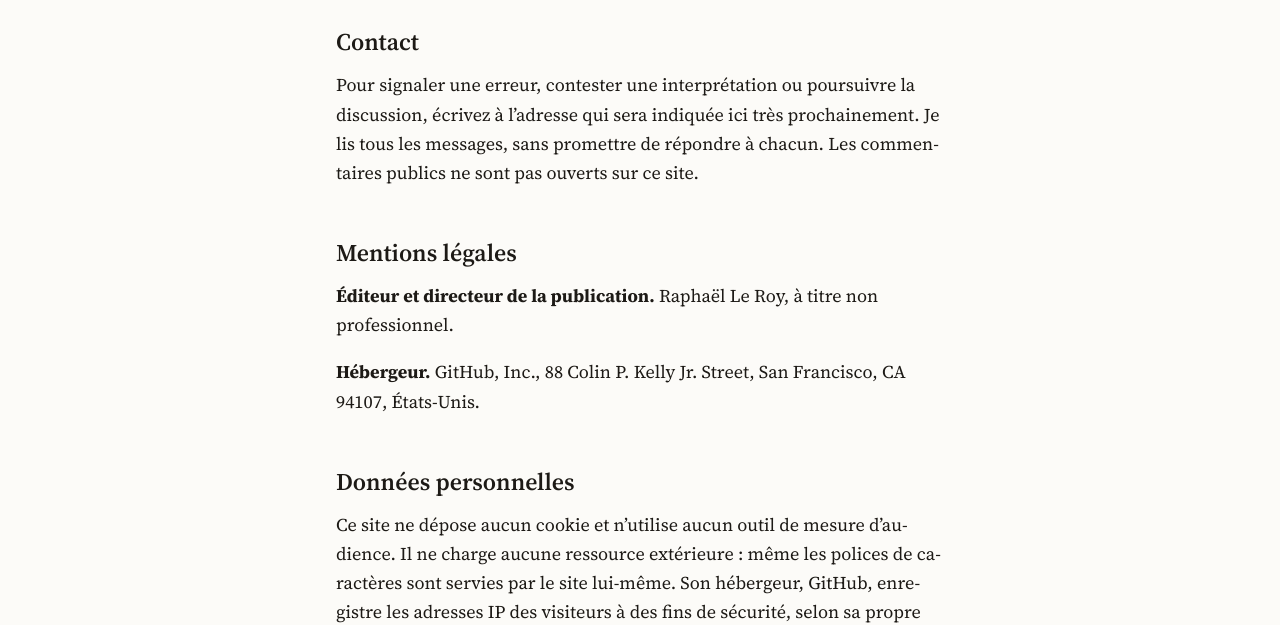
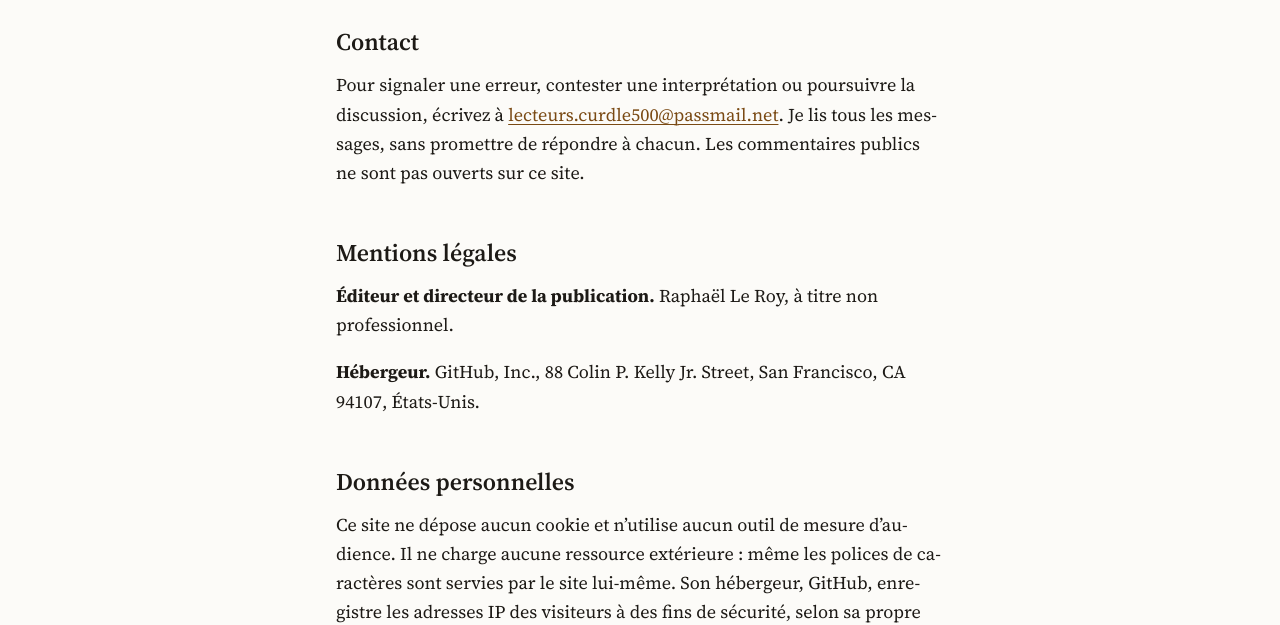
Before and after one commit to raphael-leroy55/raphael-leroy55.github.io, a plain HTML site: page contact.html in a window 1280 px wide. Shown: the part 181-806 px from the top of the page. Drawn offline with Linux system fonts and the light colour scheme.

Commit message:
adresse de contact

```diff
--- a/contact.html
+++ b/contact.html
@@ -21,7 +21,7 @@
 </div></header>
 <main class="chapter">
 <div class="wrap"><h1>Contact et mentions légales</h1><article class="text prose"><h2 id="contact">Contact</h2>
-<p>Pour signaler une erreur, contester une interprétation ou poursuivre la discussion, écrivez à l’adresse qui sera indiquée ici très prochainement. Je lis tous les messages, sans promettre de répondre à chacun. Les commentaires publics ne sont pas ouverts sur ce site.</p>
+<p>Pour signaler une erreur, contester une interprétation ou poursuivre la discussion, écrivez à <a href="mailto:lecteurs.curdle500@passmail.net">lecteurs.curdle500@passmail.net</a>. Je lis tous les messages, sans promettre de répondre à chacun. Les commentaires publics ne sont pas ouverts sur ce site.</p>
 <h2 id="mentions-legales">Mentions légales</h2>
 <p><strong>Éditeur et directeur de la publication.</strong> Raphaël Le Roy, à titre non professionnel.</p>
 <p><strong>Hébergeur.</strong> GitHub, Inc., 88 Colin P. Kelly Jr. Street, San Francisco, CA 94107, États-Unis.</p>
```
